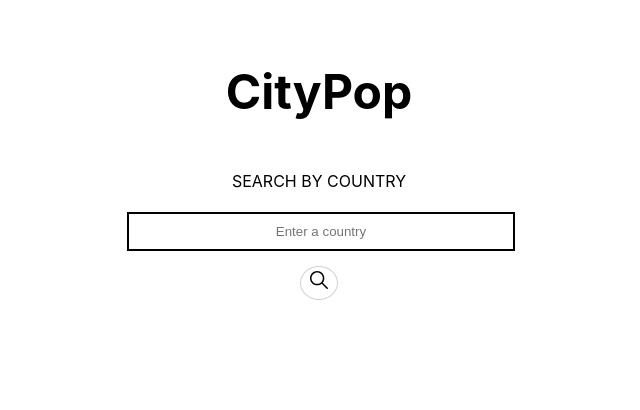
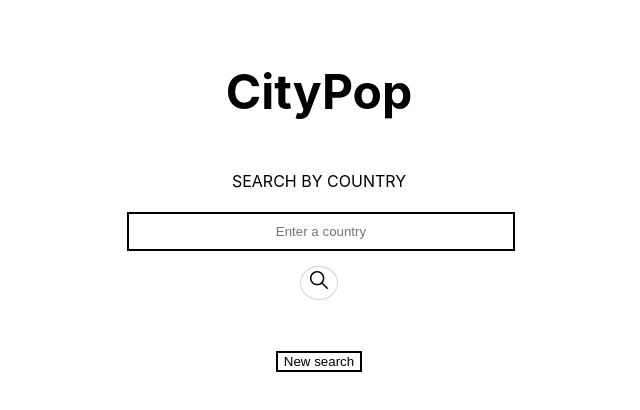
Before and after one commit to MarcusNolkrantz/citypop, a React (Create React App) app: page / in a window 1280 px wide. Both pictures are taken after a click on the button "SEARCH BY COUNTRY". Shown: the top 410 px of the page, without its empty margins (321-961 px from the left). Built offline with nearby package versions, Linux system fonts and the light colour scheme.

Commit message:
Added a new search button

```diff
--- a/src/App.js
+++ b/src/App.js
@@ -32,17 +32,26 @@ class App extends Component {
 	}
 
 	//This function is called when the search icon is clicked.
-	submitHandler = (e, searchTerm) => {
-		//Prevent default behaviour
-		e.preventDefault();
+	submitHandler = (searchTerm) => {
 		//Set searchBy to users input and display show component.
 		this.setState({searchTerm: searchTerm, page: "show"});
+
+	}
+
+	//This function is called when user wants to make a new search.
+	//Reset states to default values.
+	reset = () =>{
+		this.setState({
+			searchTerm: "",
+			searchBy: "",
+			page: "select"
+		});
 	}
 
 
 	render() {
 		//Defining constants.
-		const page 				= this.state.page;
+		const page 			= this.state.page;
 		const searchBy 		= this.state.searchBy;
 		const searchTerm 	= this.state.searchTerm;
 
@@ -52,7 +61,8 @@ class App extends Component {
 				<h1>CityPop</h1>
 				{page === "select" && <Select buttonHandler = {this.buttonHandler} />}
 				{page === "search" && <Search submitHandler = {this.submitHandler} searchBy = {searchBy} />}
-				{page === "show" 	&& 	<Show searchTerm = {searchTerm} searchBy = {searchBy} />}
+				{page === "show"   && <Show searchTerm = {searchTerm} searchBy = {searchBy} />}
+				{page !== "select"  && <button onClick = {this.reset}>New search</button>}
 			</div>
 		)
 	}
```
